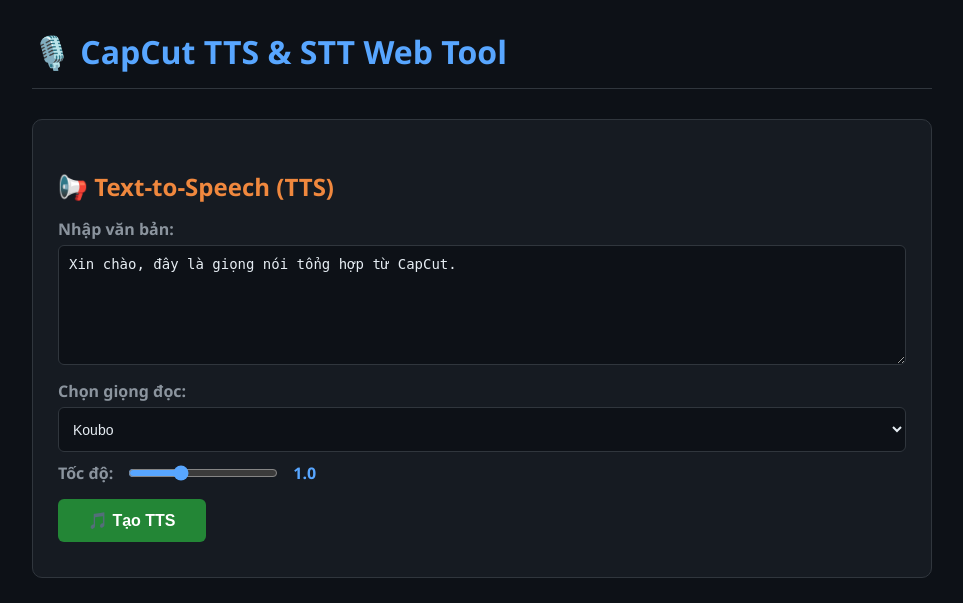
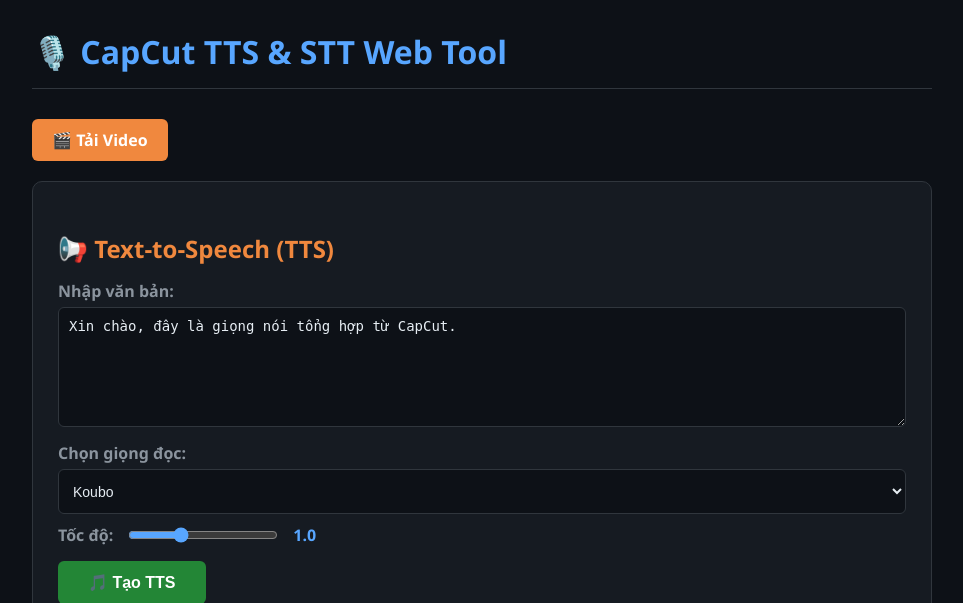
Before and after one commit to ducphu28th10-lgtm/capcut_web, a Flask app: page / in a window 1280 px wide. Shown: the top 603 px of the page, without its empty margins (158-1121 px from the left). Run offline with Flask 3, Linux system fonts and the light colour scheme.

Commit message:
Add download video link to index.html

```diff
--- a/templates/index.html
+++ b/templates/index.html
@@ -49,6 +49,7 @@
 <body>
 <div class="container">
     <h1>🎙️ CapCut TTS & STT Web Tool</h1>
+    <a href="/download-video" style="display:inline-block; padding:10px 20px; background:#f0883e; color:#fff; text-decoration:none; border-radius:6px; font-weight:600; margin-bottom:20px;">🎬 Tải Video</a>
 
     <!-- TTS SECTION -->
     <div class="card">
```
